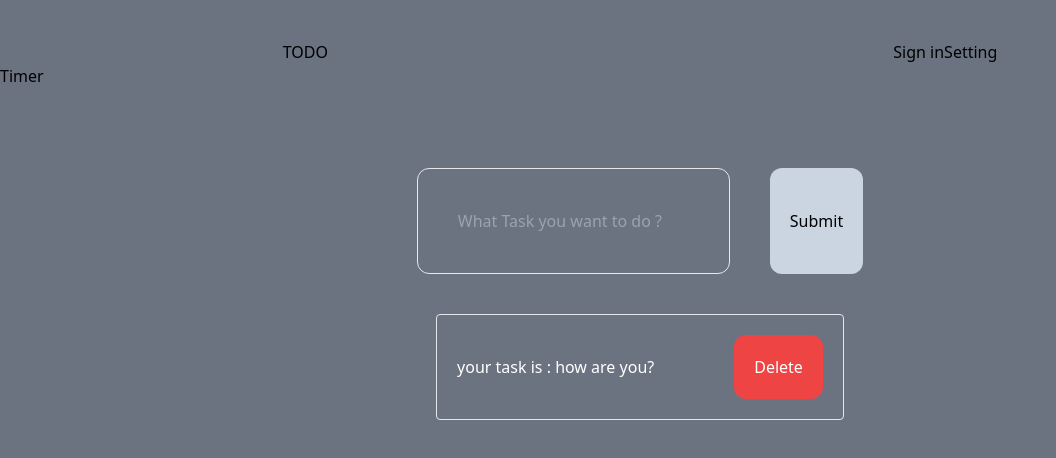
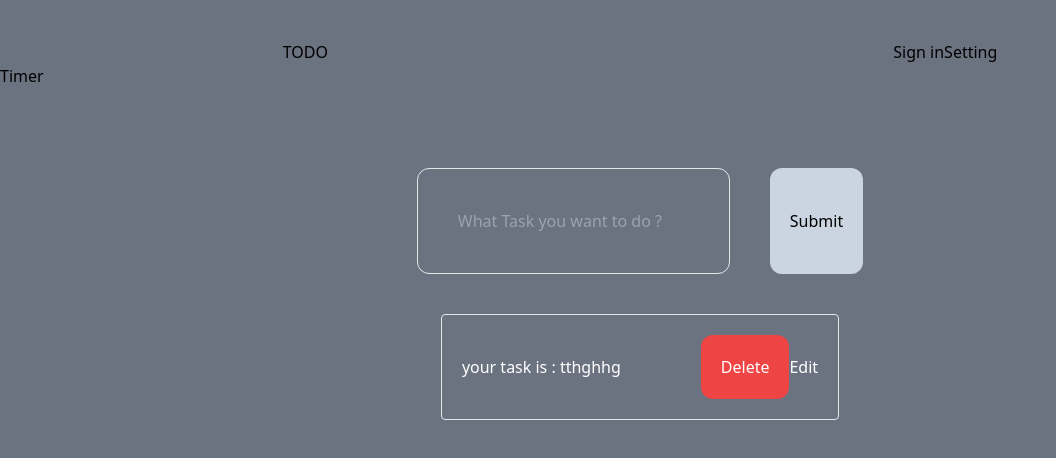
Before and after one commit to mohammadhoseinbaba/Todo, a React (Vite) app: page / in a window 1280 px wide. Shown: the top 458 px of the page, without its empty margins (0-1056 px from the left). Built offline with nearby package versions, Linux system fonts and the light colour scheme; data requests are answered from the project's data file.

Commit message:
editing mode for tasks

```diff
--- a/db.json
+++ b/db.json
@@ -1,8 +1,8 @@
 {
   "tasks": [
     {
-      "id": "2cc6",
-      "text": "how are you?"
+      "id": "fa25",
+      "text": "tthghhg"
     }
   ]
 }
--- a/src/Components/Todolist.tsx
+++ b/src/Components/Todolist.tsx
@@ -2,7 +2,7 @@ import React, { useEffect, useState } from "react"
 import axios from 'axios'
 
 interface Task {
-    id?:number;
+    id?: number;
     text: string;
 }
 
@@ -10,7 +10,8 @@ const TodoList: React.FC = () => {
 
     const [whatToDo, setWhatToDo] = useState('')
     const [task, setTask] = useState<Task[]>([])
-
+    const [newText, setNewText] = useState<string>('')
+    const [editingTaskId, setEditingTaskId] = useState<number | null>(null);
 
     const handleWhatTodo = (e: React.ChangeEvent<HTMLInputElement>): void => {
         setWhatToDo(e.target.value)
@@ -48,18 +49,34 @@ const TodoList: React.FC = () => {
             console.error('error deleting task:', error)
         }
     }
+    const handleEdit = async () => {
+        try {
+            const updatedTask = { text: newText }
+            const response = await axios.put('http://localhost:3001/tasks/${id}', updatedTask)
+            setTask(
+                task.map((i) =>
+                    i.id === id ? { ...i, text: response.data.text } : i
+                ))
 
+            setEditingTaskId(null)
+            setNewText('')
+
+        } catch (error) {
+            console.error('can editing task:', error)
+        }
+    }
     const renderedTask = task.map((data) => {
         return <li className="text-white flex justify-between items-center mb-5 border p-5 rounded " key={data.id}>your task is : {data.text}
             <button className=" bg-red-500 p-5 ml-20 rounded-xl " onClick={() => handleDelete(data.id!)}>Delete</button>
+            <button onClick={handleEdit}>Edit</button>
         </li>
     })
-    const handleDelete = async(id: number) => {
-        try{
+    const handleDelete = async (id: number) => {
+        try {
             await axios.delete(`http://localhost:3001/tasks/${id}`)
             setTask(task.filter((i) => i.id !== id));
-        }catch(error){
-            console.error("Error deleting task:",error)
+        } catch (error) {
+            console.error("Error deleting task:", error)
         }
     }
 
@@ -70,9 +87,9 @@ const TodoList: React.FC = () => {
             <button className="ml-10  rounded-xl p-5 bg-slate-300	hover:bg-emerald-700 hover:text-white" type="submit" >Submit</button>
         </form>
         <div className="flex justify-center ">
-        <ul className="mt-10 ">
-            {renderedTask}
-        </ul >
+            <ul className="mt-10 ">
+                {renderedTask}
+            </ul >
         </div>
     </div>
 }
```
